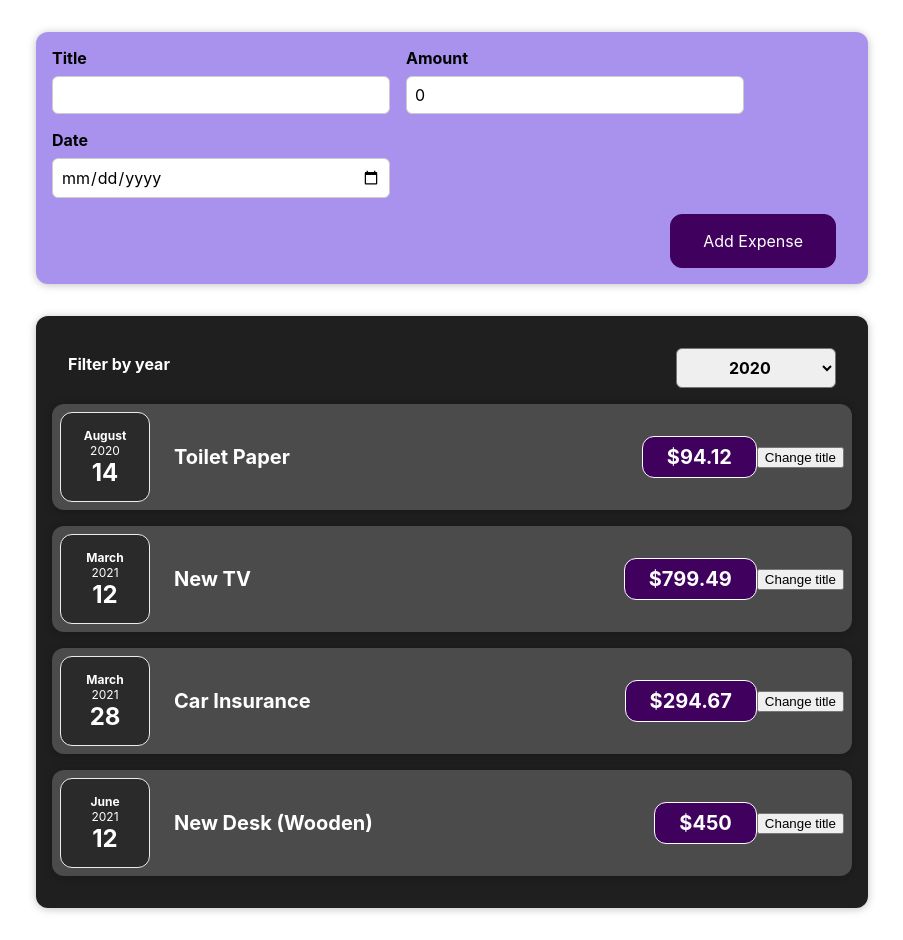
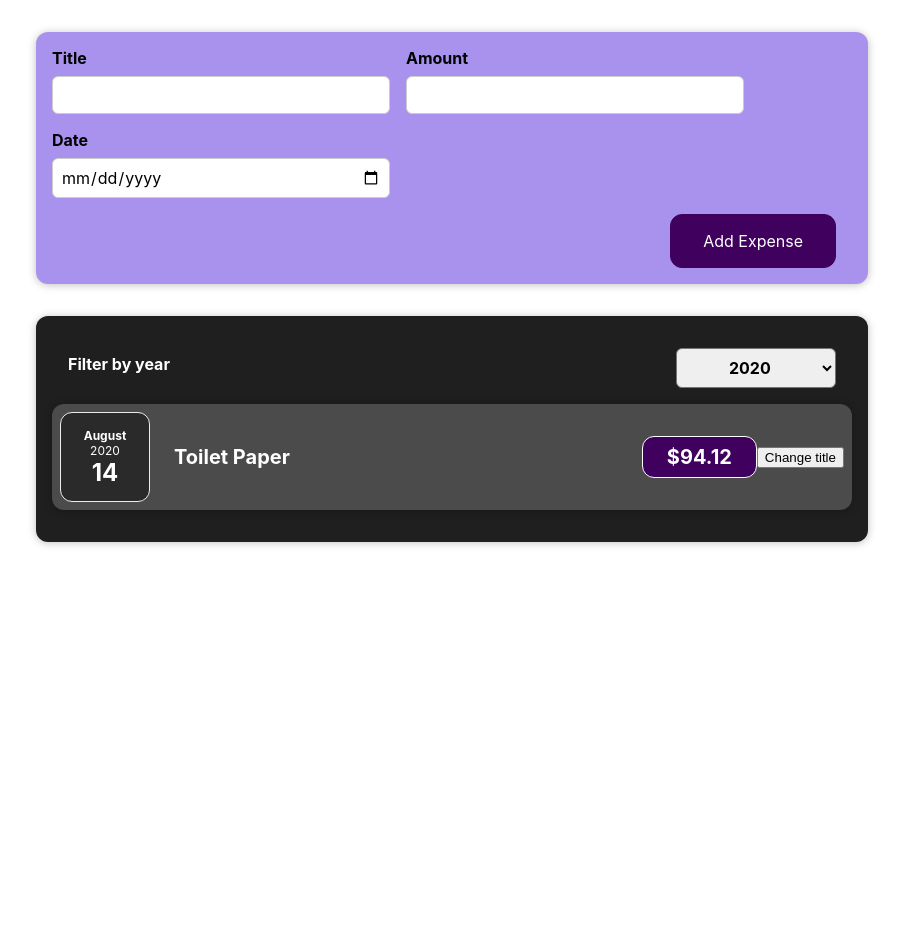
Before and after one commit to Mohamed-Ramadan1/Expenses-Tracker, a React (Create React App) app: page / in a window 1280 px wide. Shown: the whole page, without its empty margins (188-1091 px from the left). After the commit the page ends 800 px from the top, so only its background shows below. Built offline with nearby package versions, Linux system fonts and the light colour scheme.

Commit message:
keeping data saved

```diff
--- a/src/App.js
+++ b/src/App.js
@@ -1,8 +1,8 @@
-import React from 'react';
+import React, { useState} from 'react';
 import Expenses from './Component/Expenses/Expenses'
 import NewExpens from './Component/NewExpenses/NewExpense';
-const App = () => {
-  const expenses = [
+
+  const DUMMY_EXPENSES = [
     {
       id: 'e1',
       title: 'Toilet Paper',
@@ -23,12 +23,15 @@ const App = () => {
       date: new Date(2021, 5, 12),
     },
   ];
+const App = () => {
 
-  const addExpensHandler = ex => {
-    console.log('from app .js ')
-    console.log(ex)
+  const [expenses, setExpenses] = useState(DUMMY_EXPENSES);
+
+  const addExpensHandler = expense => {
+    setExpenses((prevExpens) => {
+      return [expense,...prevExpens]
+    })
   }
-
   return (
     <div className="App">
       <NewExpens onAddExpense={addExpensHandler} />
--- a/src/Component/Expenses/Expenses.js
+++ b/src/Component/Expenses/Expenses.js
@@ -11,14 +11,16 @@ const Expenses = (props) => {
         setFilterdYear(selectedYear);
     }
 
-
+    const filterdValues = props.items.filter(item => {
+        return item.date.getFullYear().toString()===filterdYear
+    });
 
     return (
         <Card className="expenses">
             <ExpensesFilter selected={filterdYear} onChangeFilter={filterChangeHandler} />
             {
 
-                props.items.map(expens => (
+                filterdValues.map(expens => (
                     <ExpenseItem
                         key={expens.id}
                         title={expens.title}
--- a/src/Component/NewExpenses/ExpenseForm.js
+++ b/src/Component/NewExpenses/ExpenseForm.js
@@ -3,7 +3,7 @@ import './ExpenseForm.css'
 
 const ExpenseForm = (props) => {
     const [title, setTitle] = useState("");
-    const [amount, setAmount] = useState(0);
+    const [amount, setAmount] = useState();
     const [date, setDate] = useState('');
 
     const titleChangeHandler = (e) => setTitle(e.target.value);
```
